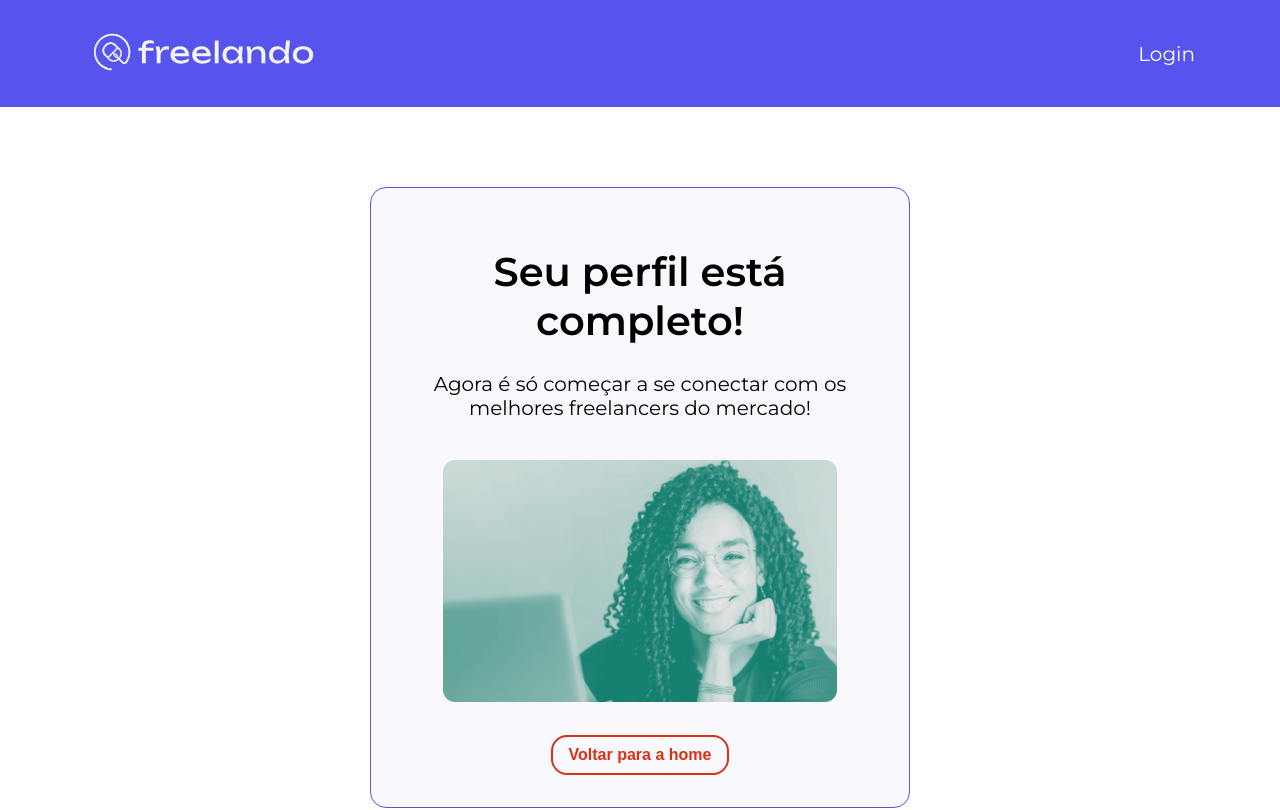
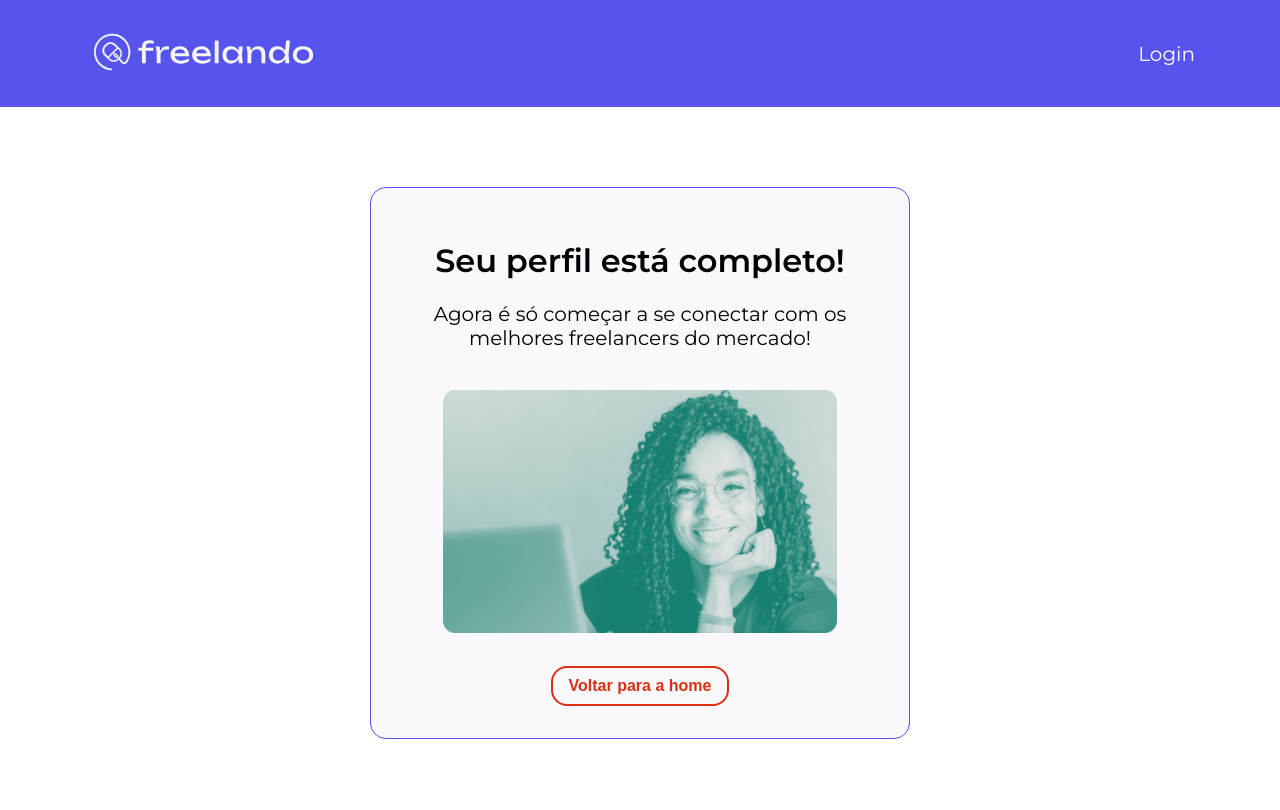
Before and after one commit to leonardoOluz/freelando, a React (Vite) app: page /cadastro/concluido in a window 1280 px wide. Shown: the top 810 px of the page. Built offline with nearby package versions, Linux system fonts and the light colour scheme.

Commit message:
feat: :white_check_mark: Feat: Adicionando context para cadastro de usuario.

```diff
--- a/src/Pages/cadastro/Concluido.tsx
+++ b/src/Pages/cadastro/Concluido.tsx
@@ -1,9 +1,9 @@
 import { Col, Row } from "react-grid-system";
-import { Tipografia } from "../../componentes/Tipografia/Tipografia";
 import concluido from "./assets/Rectangle 6.png"
 import styled from "@emotion/styled";
 import { Botao } from "../../componentes/Botao/Botao";
 import { Link } from "react-router-dom";
+import TipografiaCard from "../../componentes/TipografiaCard/TipografiaCard";
 
 const ImagemEstilizada = styled.img`
     width: 100%;
@@ -11,17 +11,13 @@ const ImagemEstilizada = styled.img`
 `;
 
 const Concluido = () => {
-  return (<div style={{ textAlign: "center" }}>
-    <Tipografia variante="h1" componente="h1">
-      Seu perfil está completo!
-    </Tipografia>
-    <Tipografia componente="body" variante="body">
-      Agora é só começar a se conectar com os melhores freelancers do mercado!
-    </Tipografia>
+  return (<div>
+    <TipografiaCard titulo="Seu perfil está completo!" descricao="  Agora é só começar a se conectar com os melhores freelancers do mercado!
+    "/>
     <figure>
       <ImagemEstilizada src={concluido} alt="" />
     </figure>
-    <Row>
+    <Row style={{ textAlign: "center" }}>
       <Col md={12} sm={12}>
         <Link to="..">
           <Botao variante="secundaria" children="Voltar para a home" />
--- a/src/Pages/cadastro/DadosPessoais.tsx
+++ b/src/Pages/cadastro/DadosPessoais.tsx
@@ -1,10 +1,10 @@
 import { Col, Row } from "react-grid-system";
-import { Tipografia } from "../../componentes/Tipografia/Tipografia";
 import { Botao } from "../../componentes/Botao/Botao";
 import { Link } from "react-router-dom";
 import { CampoTexto } from "../../componentes/CampoTexto/CampoTexo";
 import { ListaSuspensa } from "../../componentes/ListaSuspensa/ListaSuspensa";
 import { IEstadosBrasileiros } from "../../interface/IU";
+import TipografiaCard from "../../componentes/TipografiaCard/TipografiaCard";
 
 const estadosBrasileiros: IEstadosBrasileiros[] = [
   { "text": "Acre", "value": "AC" },
@@ -39,16 +39,8 @@ const estadosBrasileiros: IEstadosBrasileiros[] = [
 const DadosPessoais = () => {
 
   return (<div>
-    <div style={{ textAlign: "center" }}>
-      <Tipografia variante="h1" componente="h1">
-        Freelando
-      </Tipografia>
-
-      <Tipografia componente="body" variante="body">
-        Crie seu perfil gratuitamente para começar a trabalhar com os melhores freelancers. Em seguida, você poderá dar mais detalhes sobre suas demandas e sobre sua forma de trabalho.
-      </Tipografia>
-    </div>
-
+    <TipografiaCard titulo="Freelando" descricao=" Crie seu perfil gratuitamente para começar a trabalhar com os melhores freelancers. Em seguida, você poderá dar mais detalhes sobre suas demandas e sobre sua forma de trabalho.
+      "/>
     <Row>
       <Col>
         <CampoTexto titulo="Nome Completo" />
--- a/src/Pages/cadastro/Interesses.tsx
+++ b/src/Pages/cadastro/Interesses.tsx
@@ -1,11 +1,11 @@
 import { Col, Row } from "react-grid-system";
-import { Tipografia } from "../../componentes/Tipografia/Tipografia";
 import { Botao } from "../../componentes/Botao/Botao";
 import styled from "@emotion/styled";
 import { IOpcoes } from "../../interface/IU";
 import GrupoBotaoRadio from "../../componentes/GrupoBotaoRadio/GrupoBotaoRadio";
 import { useState } from "react";
 import { Link } from "react-router-dom";
+import TipografiaCard from "../../componentes/TipografiaCard/TipografiaCard";
 
 
 const opcoes: IOpcoes[] = [
@@ -71,26 +71,13 @@ const FieldsetEstilizado = styled.fieldset`
   padding: 0 0 3rem 0;
 `;
 
-const LegendEstilizado = styled.legend`
-
-`;
-
 const Interesses = () => {
   const [opcao, setOpcao] = useState<number>(0);
 
-  return (<div style={{ textAlign: "center" }}>
-    <Tipografia variante="h2" componente="h1">
-      Crie seu cadastro
-    </Tipografia>
+  return (<div>
+    <TipografiaCard titulo="Crie seu cadastro" subTitulo="Qual a área de interesse?" />
     <Row>
-      <FieldsetEstilizado>
-        <Col md={12} sm={12}>
-          <LegendEstilizado>
-            <Tipografia componente="h2" variante="h3" >
-              Qual a área de interesse?
-            </Tipografia>
-          </LegendEstilizado>
-        </Col>
+      <FieldsetEstilizado aria-label="Opções de Interesses">
         <GrupoBotaoRadio opcoes={opcoes} nome="opcao" onChange={setOpcao} valor={opcao} />
       </FieldsetEstilizado>
     </Row>
--- a/src/Pages/cadastro/LayoutBaseCadastro.tsx
+++ b/src/Pages/cadastro/LayoutBaseCadastro.tsx
@@ -1,16 +1,19 @@
 import { Col, Row } from "react-grid-system"
 import { Card } from "../../componentes/Card/Card"
 import { Outlet } from "react-router-dom";
+import { CadastroUsuarioProvider } from "../../contexto/CadastroUsuario";
 
 const LayoutBaseCadastro = () => {
   return (
-    <Row justify="center">
-      <Col xxxl={6} xxl={6} xl={6} xs={6} lg={6} md={8} sm={12} style={{margin: "8rem 0"}}>
-        <Card>
-          <Outlet/>
-        </Card>
-      </Col>
-    </Row>
+    <CadastroUsuarioProvider>
+      <Row justify="center">
+        <Col xxxl={6} xxl={6} xl={6} xs={6} lg={6} md={8} sm={12} style={{ margin: "8rem 0" }}>
+          <Card>
+            <Outlet />
+          </Card>
+        </Col>
+      </Row>
+    </CadastroUsuarioProvider>
   )
 };
 
--- a/src/Pages/cadastro/SelecaoCliente.tsx
+++ b/src/Pages/cadastro/SelecaoCliente.tsx
@@ -4,15 +4,11 @@ import imgCLiente from "./assets/cliente.png";
 import imgFreela from "./assets/freela.png";
 import { Link } from "../../componentes/Link/Link";
 import { Link as RouterLink } from "react-router-dom";
+import TipografiaCard from "../../componentes/TipografiaCard/TipografiaCard";
 
 const SelecaoCliente = () => {
-  return (<div style={{ textAlign: "center" }}>
-    <Tipografia variante="h2" componente="h1">
-      Crie seu cadastro
-    </Tipografia>
-    <Tipografia variante="h3" componente="h2">
-      Como podemos te ajudar?
-    </Tipografia>
+  return (<div>
+    <TipografiaCard titulo="Crie seu cadastro" subTitulo="Como podemos te ajudar?" />
     <Row>
       <Col md={6} sm={12}>
         <RouterLink to="interesses">
@@ -29,7 +25,7 @@ const SelecaoCliente = () => {
         </Tipografia>
       </Col>
     </Row>
-    <div>
+    <div style={{ textAlign: "center" }}>
       <Tipografia componente="body2" variante="body2">Já tem conta?</Tipografia>
       <p>
         <Link variante="secundario">
--- /dev/null
+++ b/src/componentes/TipografiaCard/TipografiaCard.tsx
@@ -0,0 +1,29 @@
+import { Tipografia } from "../Tipografia/Tipografia";
+
+interface PropsTipografiaCard {
+  titulo: string;
+  subTitulo?: string;
+  descricao?: string;
+}
+
+const TipografiaCard = ({ titulo, subTitulo, descricao }: PropsTipografiaCard) => {
+  return (
+    <div style={{ textAlign: "center" }}>
+      <Tipografia variante="h2" componente="h1">
+        {titulo}
+      </Tipografia>
+      {subTitulo &&
+        <Tipografia variante="h3" componente="h2">
+          {subTitulo}
+        </Tipografia>
+      }
+      {descricao &&
+        <Tipografia componente="body" variante="body">
+          {descricao}
+        </Tipografia>
+      }
+    </div>
+  )
+}
+
+export default TipografiaCard;
--- /dev/null
+++ b/src/contexto/CadastroUsuario.tsx
@@ -0,0 +1,111 @@
+import { useState } from "react";
+import { CadastroUsuarioContext } from "./CadastroUsuarioContext";
+import { usuarioInicial } from "./usuarioInicial";
+
+export interface IUsuario {
+  perfil: string;
+  interesse: string;
+  nomeCompleto: string;
+  uf: string;
+  cidade: string;
+  email: string;
+  senha: string;
+  senhaConfirmada: string;
+}
+
+interface PropsCadastroUsuarioProvider {
+  children: React.ReactNode
+}
+export const CadastroUsuarioProvider = ({ children }: PropsCadastroUsuarioProvider) => {
+  const [usuario, setUsuario] = useState<IUsuario>(usuarioInicial)
+
+  const setPerfil = (perfil: string) => {
+    setUsuario((prev) => {
+      return {
+        ...prev,
+        perfil
+      }
+    })
+  }
+
+  const setInteresse = (interesse: string) => {
+    setUsuario((prev) => {
+      return {
+        ...prev,
+        interesse
+      }
+    })
+  }
+
+  const setNomeCompleto = (nomeCompleto: string) => {
+    setUsuario((prev) => {
+      return {
+        ...prev,
+        nomeCompleto
+      }
+    })
+  }
+
+  const setUf = (uf: string) => {
+    setUsuario((prev) => {
+      return {
+        ...prev,
+        uf
+      }
+    })
+  }
+
+  const setEmail = (email: string) => {
+    setUsuario((prev) => {
+      return {
+        ...prev,
+        email
+      }
+    })
+  }
+
+  const setCidade = (cidade: string) => {
+    setUsuario((prev) => {
+      return {
+        ...prev,
+        cidade
+      }
+    })
+  }
+
+  const setSenha = (senha: string) => {
+    setUsuario((prev) => {
+      return {
+        ...prev,
+        senha
+      }
+    })
+  }
+
+  const setSenhaConfirmada = (senhaConfirmada: string) => {
+    setUsuario((prev) => {
+      return {
+        ...prev,
+        senhaConfirmada
+      }
+    })
+  }
+
+  const contexto = {
+    usuario,
+    setPerfil,
+    setInteresse,
+    setNomeCompleto,
+    setUf,
+    setCidade,
+    setEmail,
+    setSenha,
+    setSenhaConfirmada
+  }
+
+  return (
+    <CadastroUsuarioContext.Provider value={contexto}>
+      {children}
+    </CadastroUsuarioContext.Provider>
+  )
+}
--- /dev/null
+++ b/src/contexto/CadastroUsuarioContext.tsx
@@ -0,0 +1,25 @@
+import { createContext } from "react";
+import { IUsuario } from "./CadastroUsuario";
+import { usuarioInicial } from "./usuarioInicial";
+
+export const CadastroUsuarioContext = createContext<{
+  usuario: IUsuario;
+  setPerfil: (perfil: string) => void;
+  setInteresse: (interesse: string) => void;
+  setNomeCompleto: (nomeCompleto: string) => void;
+  setUf: (uf: string) => void;
+  setCidade: (cidade: string) => void;
+  setEmail: (email: string) => void;
+  setSenha: (senha: string) => void;
+  setSenhaConfirmada: (senhaConfirmada: string) => void;
+}>({
+  usuario: usuarioInicial,
+  setPerfil: () => { },
+  setInteresse: () => { },
+  setNomeCompleto: () => { },
+  setUf: () => { },
+  setCidade: () => { },
+  setEmail: () => { },
+  setSenha: () => { },
+  setSenhaConfirmada: () => { },
+})
--- /dev/null
+++ b/src/contexto/useCadastroUsuarioContext.tsx
@@ -0,0 +1,6 @@
+import { useState } from "react"
+import { CadastroUsuarioContext } from "./CadastroUsuarioContext"
+
+export const useCadastroUsuarioContext = () => {
+    return useState(CadastroUsuarioContext)
+}
--- /dev/null
+++ b/src/contexto/usuarioInicial.ts
@@ -0,0 +1,12 @@
+import { IUsuario } from "./CadastroUsuario";
+
+export const usuarioInicial: IUsuario = {
+  cidade: "",
+  email: "",
+  interesse: "",
+  nomeCompleto: "",
+  perfil: "",
+  senha: "",
+  senhaConfirmada: "",
+  uf: "",
+}
```
